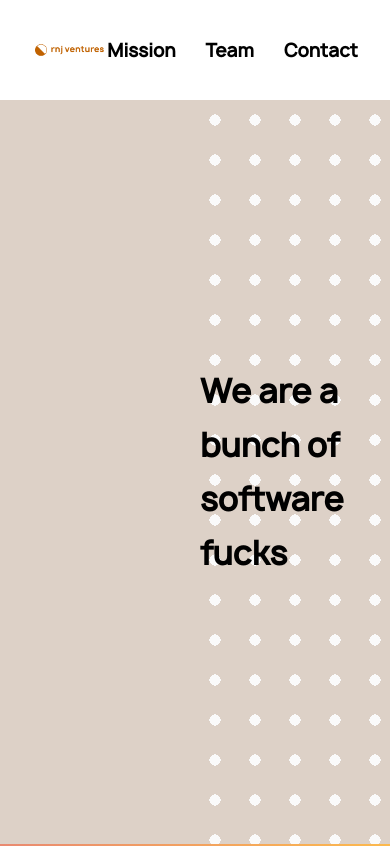
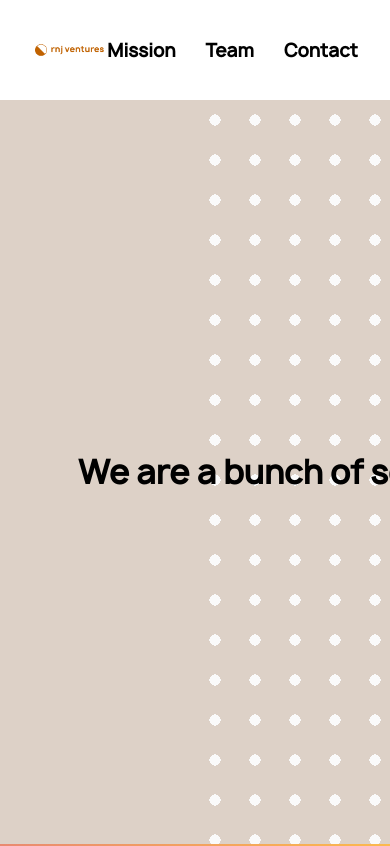
Before and after one commit to RNJ-Ventures/rnjventures, a React (Create React App) app: page / in a window 390 px wide. Shown: the top 846 px of the page. Built offline with nearby package versions, Linux system fonts and the light colour scheme.

Commit message:
fixed contact

```diff
--- a/src/components/Contact/Contact.css
+++ b/src/components/Contact/Contact.css
@@ -1,5 +1,4 @@
 .Contact{
-    width: 100%;
     min-height: 350px;
     background: var(--color-background);
     display: flex;
@@ -7,6 +6,7 @@
     padding: 3.5rem 3.5rem 2rem 3.5rem;
     justify-content: center;
     align-items: center;
+    text-align: center;
 }
 
 .Contact span{
@@ -17,6 +17,13 @@
     font-weight: 700;
 }
 
+@media screen and (max-width: 1000px) {
+    .Contact span{
+        font-size: 1.4rem;
+    }
+}
+
+
 .Contact a{
     color: inherit;
     text-decoration: none;
--- a/src/components/Hero/Hero.css
+++ b/src/components/Hero/Hero.css
@@ -1,17 +1,19 @@
 .Hero {
-    height: min(calc(100vh - var(--headerHeight)), 1152px);
+    height: calc(100vh - var(--headerHeight));
     background-color: #ddd1c7;
     display: flex;
     flex-direction: column;
     align-items: start;
     justify-content: center;
-    padding-left: 200px;
+    padding-left: min(200px, 20%);
     overflow: hidden;
+    flex-wrap: wrap;
 }
 
 .Hero h2 {
     font-size: xx-large;
     z-index: 1;
+    min-width: 800px;
 }
 
 .Hero .HeroBackground {
```
